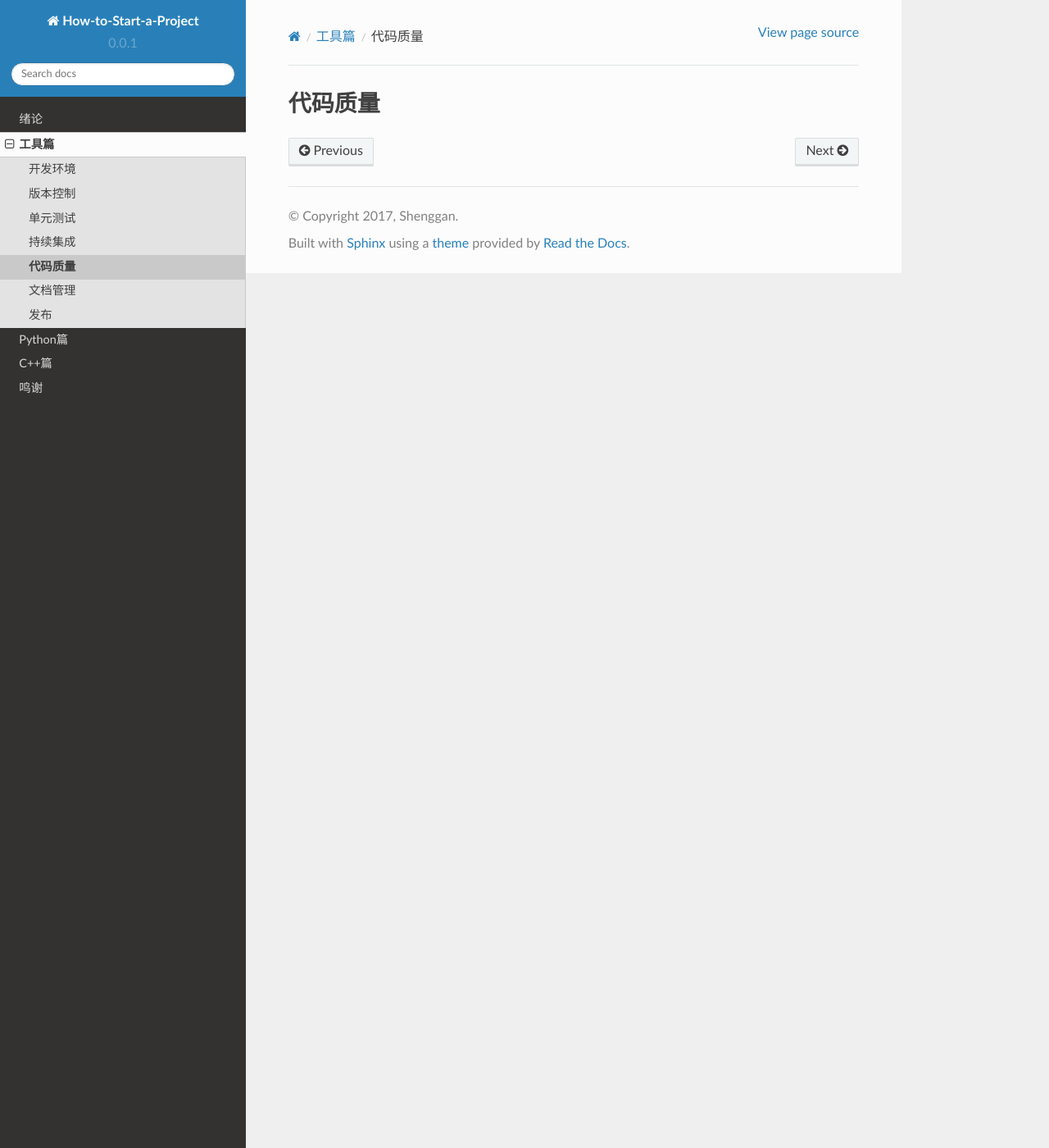
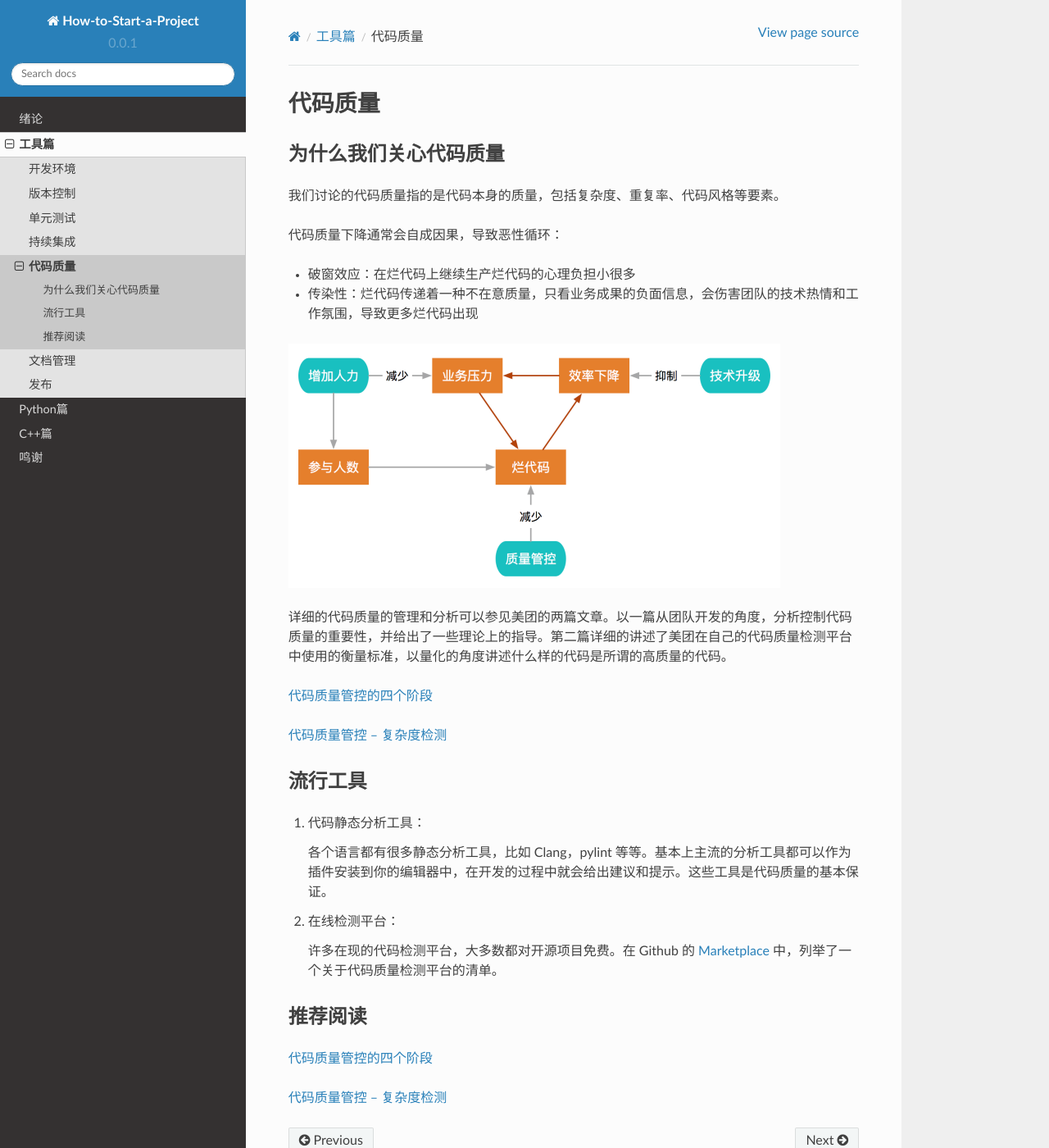
Before and after one commit to aihill/How-to-Start-a-Project, a Sphinx documentation site: the page built from docs/source/chapter_tools/quality.md, in a window 1280 px wide and 1400 px high. Shown: the whole window at 82% size. Built offline with Sphinx 7.4.7 and the Read the Docs theme 2.0.0, drawn with Linux system fonts in a browser that asks for light colours.

Commit message:
[Section] Code Quality complete

```diff
--- a/docs/source/chapter_tools/quality.md
+++ b/docs/source/chapter_tools/quality.md
@@ -1 +1,35 @@
 # 代码质量
+
+### 为什么我们关心代码质量
+
+我们讨论的代码质量指的是代码本身的质量，包括复杂度、重复率、代码风格等要素。
+
+代码质量下降通常会自成因果，导致恶性循环：
+
+* 破窗效应：在烂代码上继续生产烂代码的心理负担小很多
+* 传染性：烂代码传递着一种不在意质量，只看业务成果的负面信息，会伤害团队的技术热情和工作氛围，导致更多烂代码出现
+
+![](../../../res/img/quality.png)
+
+详细的代码质量的管理和分析可以参见美团的两篇文章。以一篇从团队开发的角度，分析控制代码质量的重要性，并给出了一些理论上的指导。第二篇详细的讲述了美团在自己的代码质量检测平台中使用的衡量标准，以量化的角度讲述什么样的代码是所谓的高质量的代码。
+
+[代码质量管控的四个阶段](https://zhuanlan.zhihu.com/p/29231125)
+
+[代码质量管控 -- 复杂度检测](https://zhuanlan.zhihu.com/p/29438120)
+
+
+### 流行工具
+
+1. 代码静态分析工具：
+
+    各个语言都有很多静态分析工具，比如 Clang，pylint 等等。基本上主流的分析工具都可以作为插件安装到你的编辑器中，在开发的过程中就会给出建议和提示。这些工具是代码质量的基本保证。
+
+2. 在线检测平台：
+
+    许多在现的代码检测平台，大多数都对开源项目免费。在 Github 的 [Marketplace](https://github.com/marketplace/category/code-quality) 中，列举了一个关于代码质量检测平台的清单。
+
+### 推荐阅读
+
+[代码质量管控的四个阶段](https://zhuanlan.zhihu.com/p/29231125)
+
+[代码质量管控 -- 复杂度检测](https://zhuanlan.zhihu.com/p/29438120)
```
Also changed, not shown: README.md (+1 -1 lines), docs/source/chapter_tools/ci.md (+5 -2 lines), res/img/quality.png (added).
